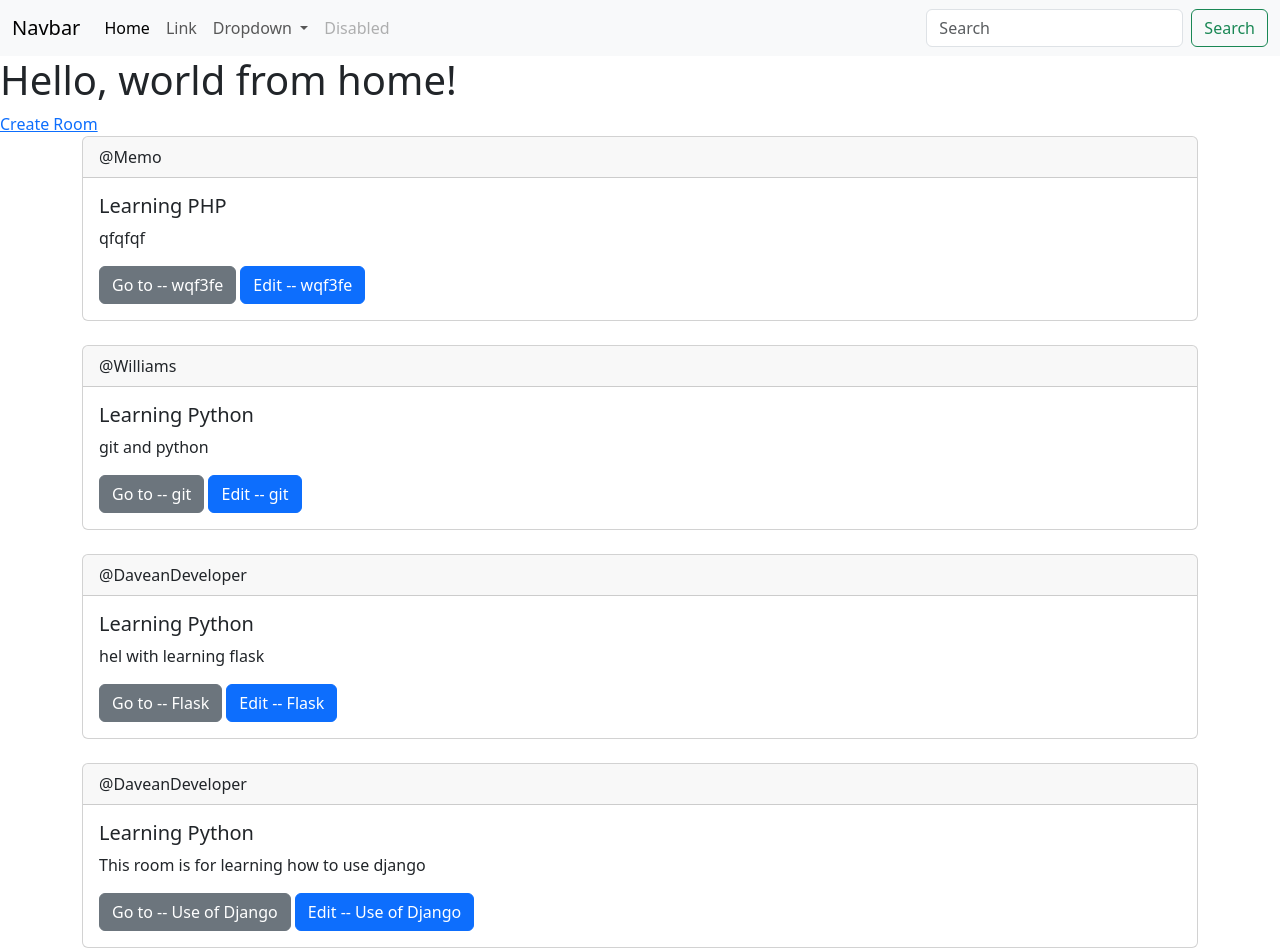
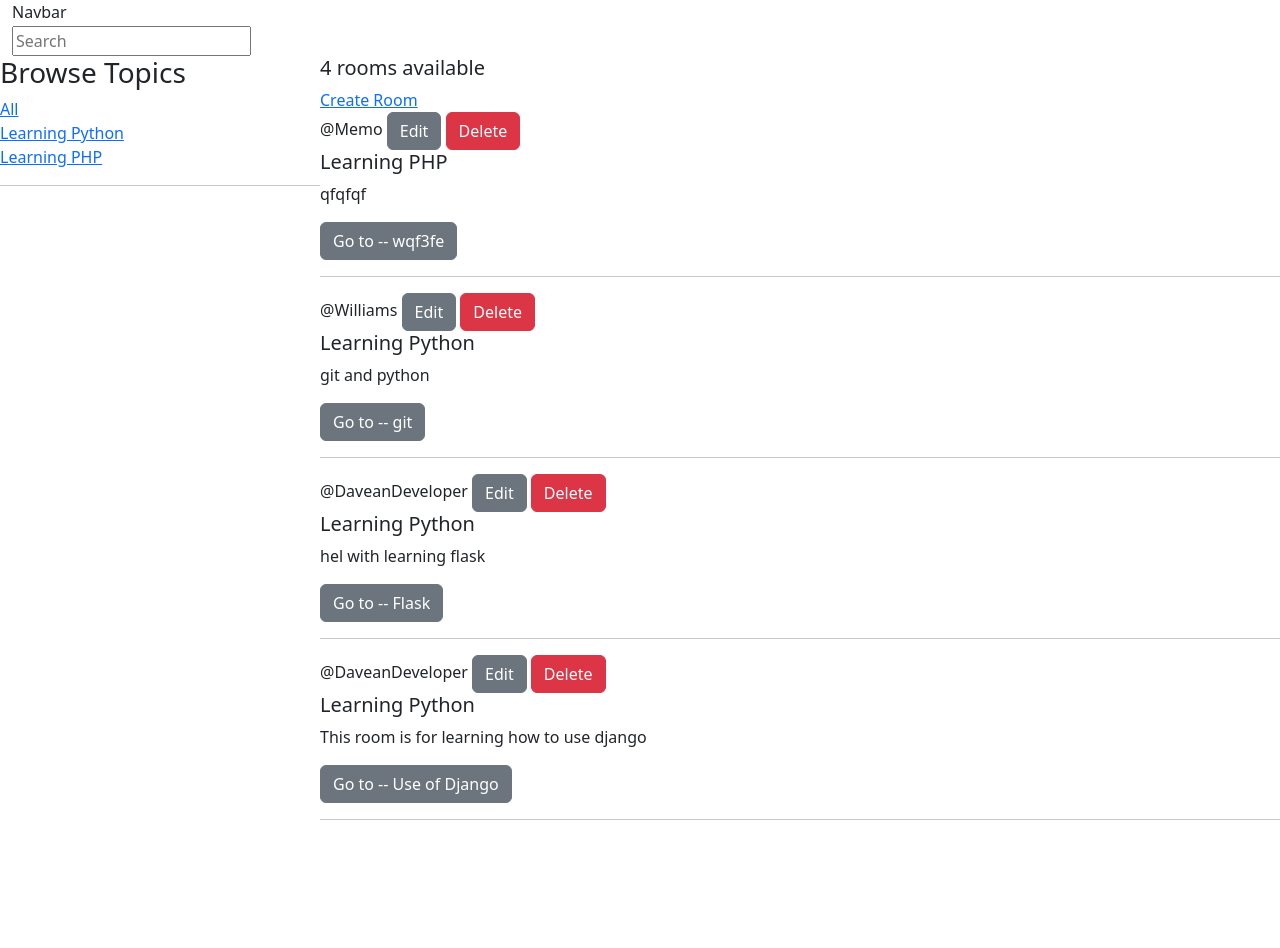
Before and after one commit to Daveanvs/studybud, a Django app: page / in a window 1280 px wide. After the commit the page ends 820 px from the top, so only its background shows below. Run offline with Django 4.2, Linux system fonts and the light colour scheme; data comes from the database, SQL or seed files in the repository; both versions use the stored data as it was after the commit.

Commit message:
Search bar and filters

```diff
--- a/base/templates/base/home.html
+++ b/base/templates/base/home.html
@@ -1,26 +1,51 @@
 {% include 'header.html' %}
 {% include 'navbar.html' %}
 
-<h1>Hello, world from home!</h1>
+<style>
+    .home-container{
+        display: grid;
+        grid-template-columns: 1fr 3fr;
+    }
+</style>
 
-<a href="{% url 'create-room' %}">Create Room</a>
+<div class="home-container">
 
-{% for room in rooms %}
-<br>
-<div class="container">
-    <div class="card">
-        <div class="card-header">
-            @{{room.host.username}}
-        </div>
-        <div class="card-body">
-            <h5 class="card-title">{{room.topic}}</h5>
-            <p class="card-text">{{room.description}}</p>
-            <a href="{% url 'room' room.id %}" class="btn btn-secondary">Go to -- {{room.name}}</a>
-            <a href="{% url 'update-room' room.id %}" class="btn btn-primary">Edit -- {{room.name}}</a>
-        </div>
+    <div>
+        <h3>Browse Topics</h3>
+
+            <div>
+                <a href="{% url 'home' %}">All</a>
+            </div>
+
+        {% for topic in topics %}
+
+            <div>
+                <a href="{% url 'home' %}?query={{topic.name}}">{{topic.name}}</a>
+            </div>
+
+        {% endfor %}
+
+        <hr>
     </div>
+
+    <div>
+
+        <h5>{{room_count}} rooms available</h5>
+        <a href="{% url 'create-room' %}">Create Room</a>
+        {% for room in rooms %}
+            <div>
+                @{{room.host.username}}
+                <a href="{% url 'update-room' room.id %}" class="btn btn-secondary">Edit</a>
+                <a href="{% url 'delete-room' room.id %}" class="btn btn-danger">Delete</a>
+                <h5>{{room.topic}}</h5>
+                <p>{{room.description}}</p>
+                <a href="{% url 'room' room.id %}" class="btn btn-secondary">Go to -- {{room.name}}</a>
+                <hr>
+            </div>
+        {% endfor %}
+
+    </div>
+
 </div>
 
-{% endfor %}
-
 {% include 'footer.html' %}
--- a/base/urls.py
+++ b/base/urls.py
@@ -5,5 +5,6 @@ urlpatterns = [
     path('', views.home, name='home'),
     path('room/<int:pk>', views.room, name='room'),
     path('create-room/', views.createRoom, name='create-room'),
-    path('update-room/<int:pk>', views.updateRoom, name='update-room')
+    path('update-room/<int:pk>', views.updateRoom, name='update-room'),
+    path('delete-room/<int:pk>', views.deleteRoom, name='delete-room'),
 ]
--- a/base/views.py
+++ b/base/views.py
@@ -1,11 +1,20 @@
 from django.shortcuts import render, redirect
-from .models import Room
+from django.db.models import Q
+from .models import Room, Topic
 from .forms import RoomForm
 
 # Create your views here.
 def home(request):
-    rooms = Room.objects.all()
-    context = {'rooms':rooms}
+    query = request.GET.get('query') if request.GET.get('query') != None else ''
+    rooms = Room.objects.filter(
+        Q(host__username__icontains=query) |
+        Q(topic__name__icontains=query) |
+        Q(name__icontains=query) |
+        Q(description__icontains=query)
+        )
+    room_count = rooms.count()
+    topics = Topic.objects.all()
+    context = {'rooms':rooms, 'topics':topics, 'room_count':room_count}
     return render(request, 'base/home.html', context)
 
 
@@ -31,10 +40,18 @@ def updateRoom(request, pk):
     room = Room.objects.get(id=pk)
     form = RoomForm(instance=room)
     if request.method == 'POST':
-        form = RoomForm(request.POST)
+        form = RoomForm(request.POST, instance=room)
         if form.is_valid():
             form.save()
             return redirect('home')
 
     context = {'form': form}
     return render(request, 'base/room_form.html', context)
+
+
+def deleteRoom(request, pk):
+    room = Room.objects.get(id=pk)
+    if request.method == 'POST':
+        room.delete()
+        return redirect('home')
+    return render(request, 'base/delete.html', {'obj':room})
--- a/templates/navbar.html
+++ b/templates/navbar.html
@@ -1,36 +1,10 @@
-<nav class="navbar navbar-expand-lg bg-body-tertiary">
+
     <div class="container-fluid">
       <a class="navbar-brand" href="#">Navbar</a>
       <button class="navbar-toggler" type="button" data-bs-toggle="collapse" data-bs-target="#navbarSupportedContent" aria-controls="navbarSupportedContent" aria-expanded="false" aria-label="Toggle navigation">
         <span class="navbar-toggler-icon"></span>
       </button>
-      <div class="collapse navbar-collapse" id="navbarSupportedContent">
-        <ul class="navbar-nav me-auto mb-2 mb-lg-0">
-          <li class="nav-item">
-            <a class="nav-link active" aria-current="page" href="#">Home</a>
-          </li>
-          <li class="nav-item">
-            <a class="nav-link" href="#">Link</a>
-          </li>
-          <li class="nav-item dropdown">
-            <a class="nav-link dropdown-toggle" href="#" role="button" data-bs-toggle="dropdown" aria-expanded="false">
-              Dropdown
-            </a>
-            <ul class="dropdown-menu">
-              <li><a class="dropdown-item" href="#">Action</a></li>
-              <li><a class="dropdown-item" href="#">Another action</a></li>
-              <li><hr class="dropdown-divider"></li>
-              <li><a class="dropdown-item" href="#">Something else here</a></li>
-            </ul>
-          </li>
-          <li class="nav-item">
-            <a class="nav-link disabled" aria-disabled="true">Disabled</a>
-          </li>
-        </ul>
-        <form class="d-flex" role="search">
-          <input class="form-control me-2" type="search" placeholder="Search" aria-label="Search">
-          <button class="btn btn-outline-success" type="submit">Search</button>
+        <form method="GET" action"{% url 'home' %}">
+          <input type="text" placeholder="Search" aria-label="Search" name="query">
         </form>
-      </div>
     </div>
-  </nav>
```
Also changed, not shown: base/templates/base/delete.html (added, +11 -0 lines), db.sqlite3.
